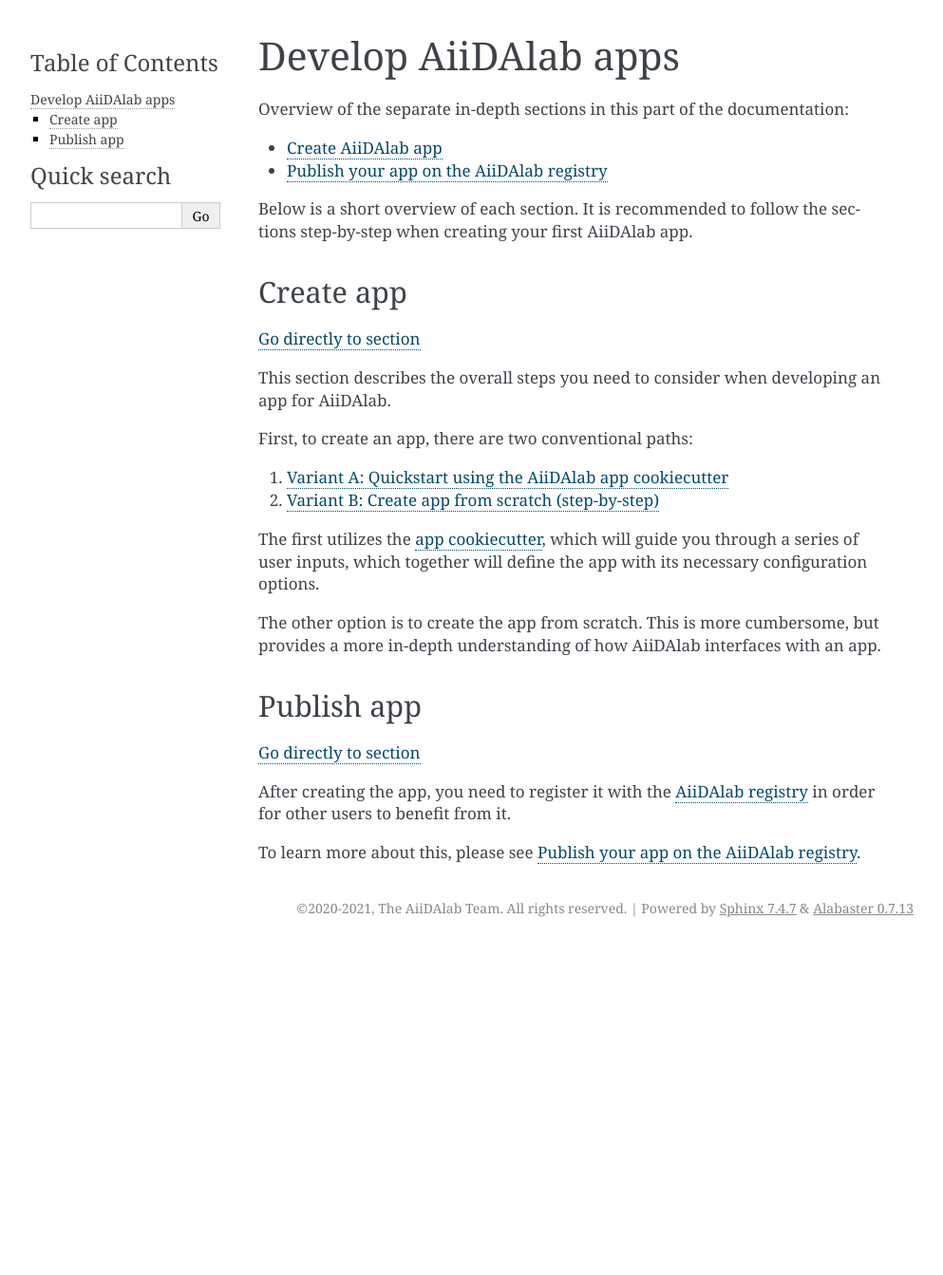
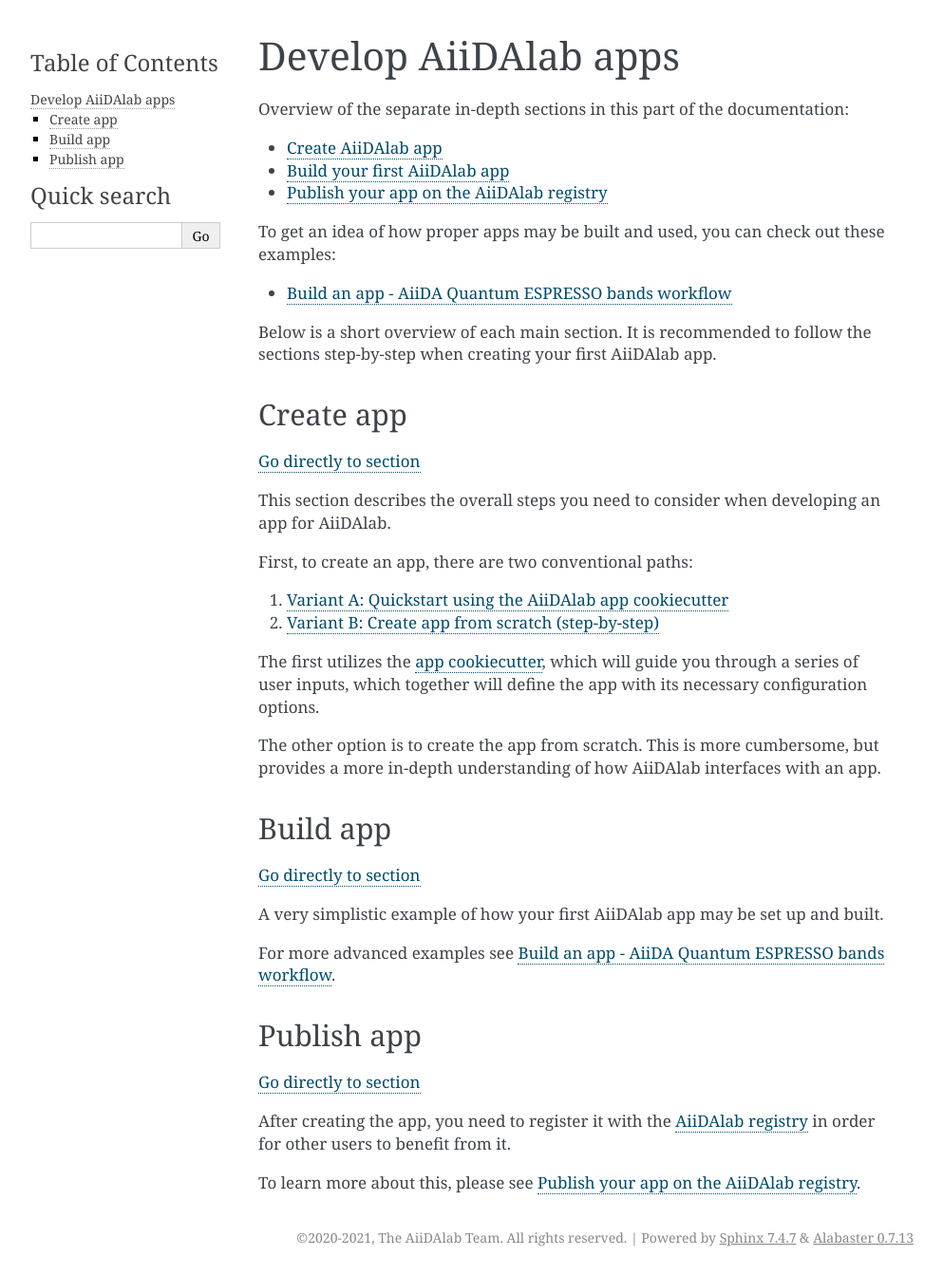
Before and after one commit to aiidalab/aiidalab, a Sphinx documentation site: the page built from docs/source/app_development/index.rst, in a window 1280 px wide. Shown: the whole page at 95% size, without its empty margins (148-1141 px from the left). Built offline with Sphinx 7.4.7, drawn with Linux system fonts in a browser that asks for light colours; pages that are not in the unit, such as notebooks, are missing from menus; before the commit the page ends 996 px from its top, so only the background shows below that.

Commit message:
Add app examples
Extend the scaffolding and develop AiiDAlab apps documentation with
example apps, both an "advanced" QE bands workflow calculation example
and a simplistic "my first app" example.

```diff
--- a/docs/source/app_development/create.rst
+++ b/docs/source/app_development/create.rst
@@ -34,7 +34,7 @@ The newly created app will show up with a rendered banner on the start page afte
         ~/apps/my-app$ git add -A                       - add all files
         ~/apps/my-app$ git commit -m "initial commit"   - create initial commit
 
-**Next:** :ref:`develop-apps:publish-app`
+**Next:** :ref:`develop-apps:first-app`
 
 .. _develop-apps:create-app:variant-b_from-scratch:
 
@@ -135,4 +135,4 @@ Rename the file to ``main`` and then add the following line into the first cell:
 Save the notebook and close it.
 Now go back to AiiDAlab start page and click on the ``My App`` link again - it should bring you to a page that says "Welcome to my app!"
 
-**Next:** :ref:`develop-apps:publish-app`
+**Next:** :ref:`develop-apps:first-app`
--- /dev/null
+++ b/docs/source/app_development/example_qebands.rst
@@ -0,0 +1,11 @@
+.. _develop-apps:example-qe_bands:
+
+****************************************************
+Build an app - AiiDA Quantum ESPRESSO bands workflow
+****************************************************
+
+Here we will have an example of how to build an AiiDAlab app that utilizes `AiiDA <https://www.aiida.net>`__ with the `AiiDA-Quantum ESPRESSO plugin <https://aiida-quantumespresso.readthedocs.io/>`__ to calculate the band structure for a compound.
+
+This represents an example of how an `AiiDA workflow <https://aiida.readthedocs.io/projects/aiida-core/en/latest/howto/workflows.html>`__ can be run as a turn-key solution by "wrapping" it in an AiiDAlab app.
+
+[Related issue: `#163 <https://github.com/aiidalab/aiidalab/issues/163>`__]
--- a/docs/source/app_development/index.rst
+++ b/docs/source/app_development/index.rst
@@ -10,9 +10,17 @@ Overview of the separate in-depth sections in this part of the documentation:
     :maxdepth: 1
 
     create.rst
+    first_app.rst
     publish.rst
 
-Below is a short overview of each section.
+To get an idea of how proper apps may be built and used, you can check out these examples:
+
+.. toctree::
+    :maxdepth: 1
+
+    example_qebands.rst
+
+Below is a short overview of each main section.
 It is recommended to follow the sections step-by-step when creating your first AiiDAlab app.
 
 Create app
@@ -32,6 +40,15 @@ The first utilizes the `app cookiecutter <https://github.com/aiidalab/aiidalab-a
 The other option is to create the app from scratch.
 This is more cumbersome, but provides a more in-depth understanding of how AiiDAlab interfaces with an app.
 
+Build app
+=========
+
+:ref:`Go directly to section<develop-apps:first-app>`
+
+A very simplistic example of how your first AiiDAlab app may be set up and built.
+
+For more advanced examples see :ref:`develop-apps:example-qe_bands`.
+
 Publish app
 ===========
 
--- a/docs/source/app_development/publish.rst
+++ b/docs/source/app_development/publish.rst
@@ -66,5 +66,7 @@ About the AiiDAlab registry
 
 .. TODO: Insert reference to section on AiiDAlab App Registry
 
+**Next (app examples):** :ref:`develop-apps:example-qe_bands`
+
 .. _AiiDAlab registry: https://github.com/aiidalab/aiidalab-registry
 .. _AiiDAlab registry webpage: http://aiidalab.github.io/aiidalab-registry
```
Also changed, not shown: docs/source/app_development/first_app.rst (added, +11 -0 lines).
